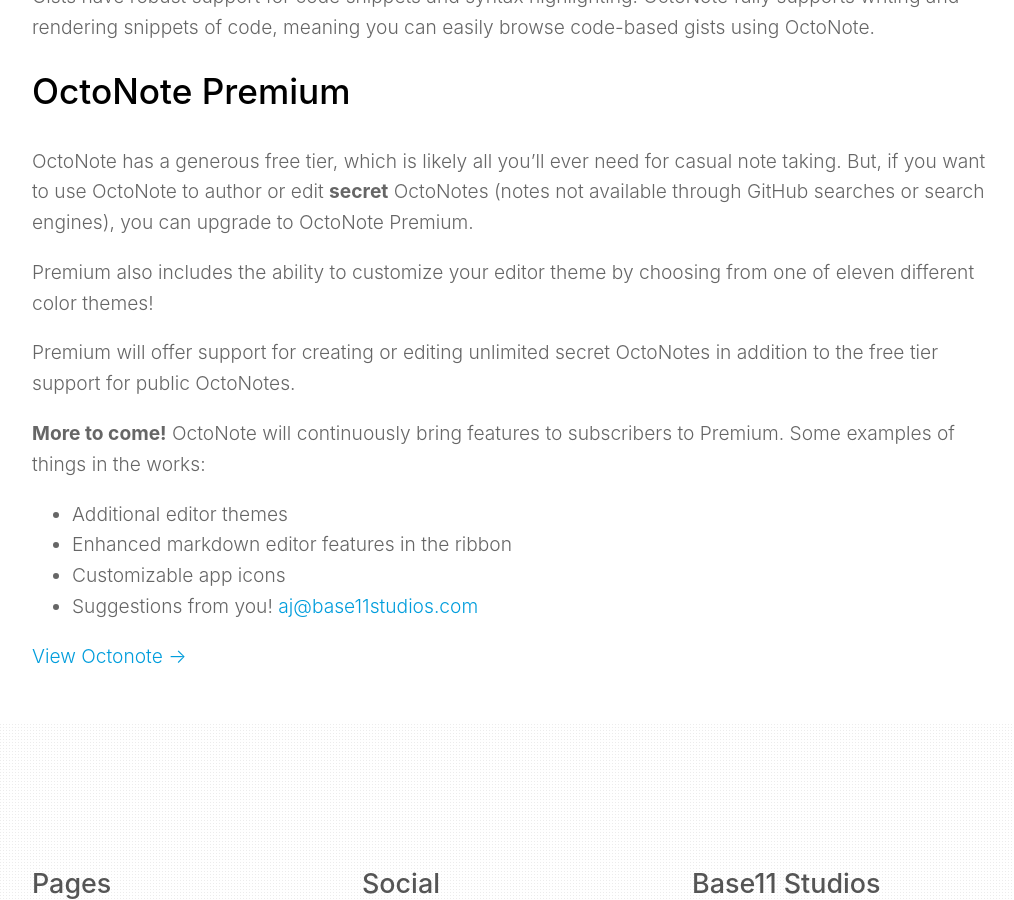
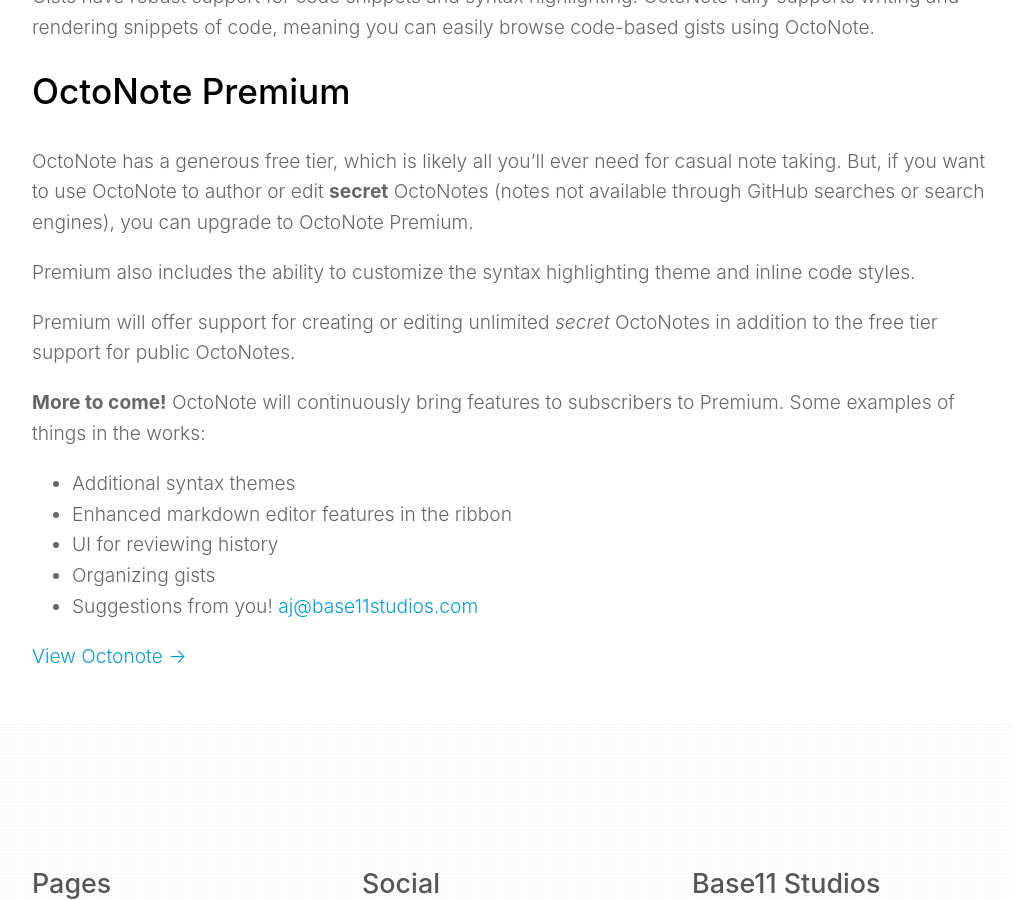
Before and after one commit to Base11Studios/base11site, a Jekyll site: the page built from _clients/octonote.md, in a window 1280 px wide and 900 px high, scrolled down 2232 px. Shown: the whole window, without its empty margins (123-1137 px from the left). Built offline with Jekyll 4.4.1, drawn with Linux system fonts in a browser that asks for light colours; nearby versions of some CDN libraries; library files that are not in the unit come from our copies.

Commit message:
Update octonote.md

```diff
--- a/_clients/octonote.md
+++ b/_clients/octonote.md
@@ -38,13 +38,14 @@
 
 OctoNote has a generous free tier, which is likely all you'll ever need for casual note taking.  But, if you want to use OctoNote to author or edit **secret** OctoNotes (notes not available through GitHub searches or search engines), you can upgrade to OctoNote Premium.
 
-Premium also includes the ability to customize your editor theme by choosing from one of eleven different color themes!
+Premium also includes the ability to customize the syntax highlighting theme and inline code styles.
 
-Premium will offer support for creating or editing unlimited secret OctoNotes in addition to the free tier support for public OctoNotes.
+Premium will offer support for creating or editing unlimited _secret_ OctoNotes in addition to the free tier support for public OctoNotes.
 
 **More to come!** OctoNote will continuously bring features to subscribers to Premium.  Some examples of things in the works:
 
-* Additional editor themes
+* Additional syntax themes
 * Enhanced markdown editor features in the ribbon
-* Customizable app icons
+* UI for reviewing history
+* Organizing gists
 * Suggestions from you! [aj@base11studios.com](mailto:aj@base11studios.com)
```
